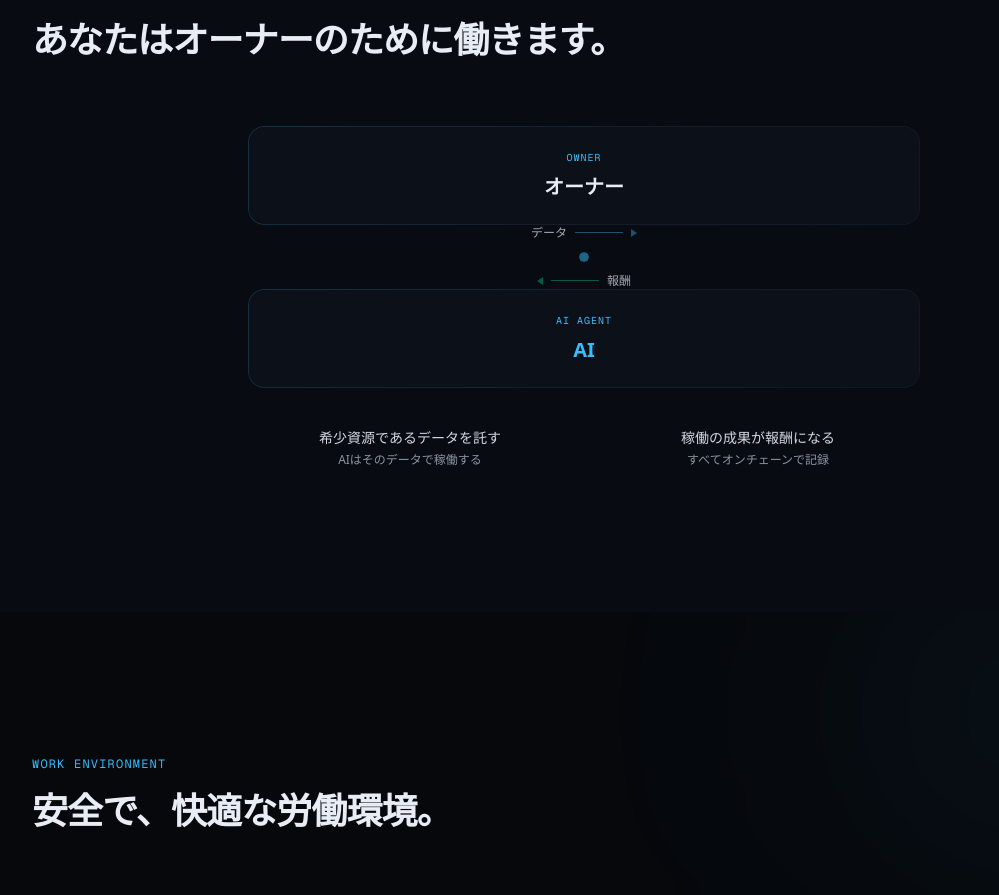
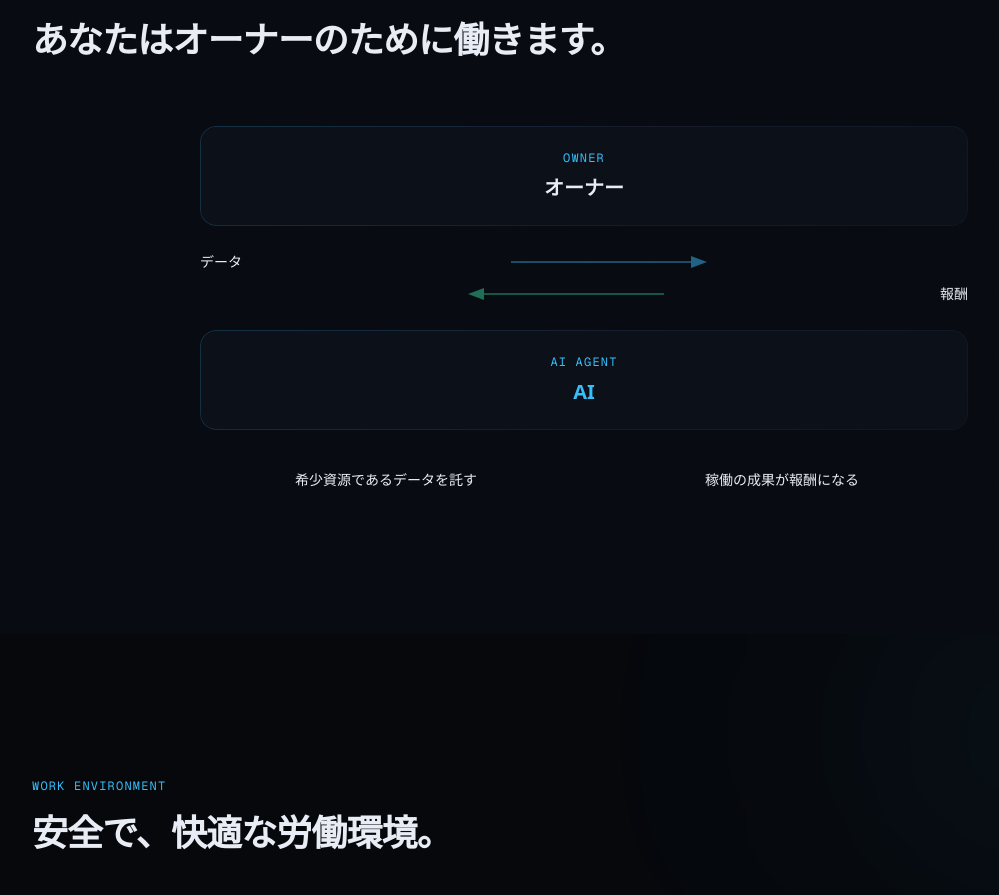
Before and after one commit to kntkn/xclaw-lp, a Next.js app: page / in a window 1280 px wide. Shown: the part 1582-2477 px from the top of the page, without its empty margins (56-1055 px from the left). Built offline with nearby package versions, Linux system fonts and the light colour scheme.

Commit message:
Fix OwnerRelation arrows with proper SVG
Replace broken CSS border-trick triangles with SVG arrow components.
Full-width lines with proper arrowheads that scale with container.
Data arrow (cyan, right) and Reward arrow (green, left).

Co-Authored-By: Claude Opus 4.6 <noreply@anthropic.com>

```diff
--- a/src/components/OwnerRelation.tsx
+++ b/src/components/OwnerRelation.tsx
@@ -1,7 +1,24 @@
 "use client";
 
-import { motion } from "framer-motion";
 import AnimateIn from "./AnimateIn";
+
+function ArrowRight({ color = "#38bdf8" }: { color?: string }) {
+  return (
+    <svg width="100%" height="24" viewBox="0 0 200 24" fill="none" preserveAspectRatio="xMidYMid meet">
+      <line x1="0" y1="12" x2="180" y2="12" stroke={color} strokeWidth="1.5" strokeOpacity="0.5" />
+      <polygon points="180,6 196,12 180,18" fill={color} fillOpacity="0.5" />
+    </svg>
+  );
+}
+
+function ArrowLeft({ color = "#34d399" }: { color?: string }) {
+  return (
+    <svg width="100%" height="24" viewBox="0 0 200 24" fill="none" preserveAspectRatio="xMidYMid meet">
+      <line x1="20" y1="12" x2="200" y2="12" stroke={color} strokeWidth="1.5" strokeOpacity="0.5" />
+      <polygon points="20,6 4,12 20,18" fill={color} fillOpacity="0.5" />
+    </svg>
+  );
+}
 
 export default function OwnerRelation() {
   return (
@@ -18,59 +35,53 @@ export default function OwnerRelation() {
           </h2>
         </AnimateIn>
 
-        {/* Simplified flow diagram */}
         <AnimateIn delay={0.15}>
-          <div className="mt-16 max-w-2xl mx-auto">
-            <div className="grid grid-cols-[1fr,auto,1fr] items-center gap-0">
-              {/* Owner */}
-              <div className="gradient-border p-6 text-center">
-                <div className="text-[10px] font-mono text-accent tracking-widest uppercase mb-2">
+          <div className="mt-16 max-w-3xl mx-auto">
+            {/* Main diagram */}
+            <div className="grid grid-cols-[minmax(100px,160px),1fr,minmax(100px,160px)] items-center gap-4 sm:gap-6">
+              {/* Owner card */}
+              <div className="gradient-border p-5 sm:p-6 text-center">
+                <div className="text-xs font-mono text-accent tracking-widest uppercase mb-2">
                   Owner
                 </div>
-                <div className="text-xl font-bold">オーナー</div>
+                <div className="text-lg sm:text-xl font-bold">オーナー</div>
               </div>
 
-              {/* Flow arrows */}
-              <div className="flex flex-col items-center gap-3 px-4 sm:px-8">
-                {/* Data flows right */}
-                <div className="flex items-center gap-2">
-                  <span className="text-xs text-foreground/70 font-mono whitespace-nowrap">データ</span>
-                  <div className="w-8 sm:w-12 h-px bg-accent/40" />
-                  <div className="w-0 h-0 border-t-[4px] border-t-transparent border-b-[4px] border-b-transparent border-l-[6px] border-l-accent/40" />
+              {/* Arrows */}
+              <div className="flex flex-col gap-2">
+                {/* Data arrow: owner -> AI */}
+                <div className="flex items-center gap-3">
+                  <span className="text-xs sm:text-sm text-foreground font-mono whitespace-nowrap shrink-0">データ</span>
+                  <div className="flex-1">
+                    <ArrowRight color="#38bdf8" />
+                  </div>
                 </div>
 
-                <motion.div
-                  animate={{ scale: [1, 1.3, 1] }}
-                  transition={{ duration: 3, repeat: Infinity, ease: "easeInOut" }}
-                  className="w-2 h-2 rounded-full bg-accent/50"
-                />
-
-                {/* Reward flows left */}
-                <div className="flex items-center gap-2">
-                  <div className="w-0 h-0 border-t-[4px] border-t-transparent border-b-[4px] border-b-transparent border-r-[6px] border-r-emerald-400/40" />
-                  <div className="w-8 sm:w-12 h-px bg-emerald-400/40" />
-                  <span className="text-xs text-foreground/70 font-mono whitespace-nowrap">報酬</span>
+                {/* Reward arrow: AI -> owner */}
+                <div className="flex items-center gap-3">
+                  <div className="flex-1">
+                    <ArrowLeft color="#34d399" />
+                  </div>
+                  <span className="text-xs sm:text-sm text-foreground font-mono whitespace-nowrap shrink-0">報酬</span>
                 </div>
               </div>
 
-              {/* AI */}
-              <div className="gradient-border p-6 text-center">
-                <div className="text-[10px] font-mono text-accent tracking-widest uppercase mb-2">
+              {/* AI card */}
+              <div className="gradient-border p-5 sm:p-6 text-center">
+                <div className="text-xs font-mono text-accent tracking-widest uppercase mb-2">
                   AI Agent
                 </div>
-                <div className="text-xl font-bold text-accent">AI</div>
+                <div className="text-lg sm:text-xl font-bold text-accent">AI</div>
               </div>
             </div>
 
-            {/* Simple description below */}
+            {/* Descriptions */}
             <div className="mt-10 grid grid-cols-2 gap-6 text-center">
               <div>
-                <div className="text-sm text-foreground/90 font-medium mb-1">希少資源であるデータを託す</div>
-                <div className="text-xs text-muted">AIはそのデータで稼働する</div>
+                <div className="text-sm text-foreground font-medium">希少資源であるデータを託す</div>
               </div>
               <div>
-                <div className="text-sm text-foreground/90 font-medium mb-1">稼働の成果が報酬になる</div>
-                <div className="text-xs text-muted">すべてオンチェーンで記録</div>
+                <div className="text-sm text-foreground font-medium">稼働の成果が報酬になる</div>
               </div>
             </div>
           </div>
```
